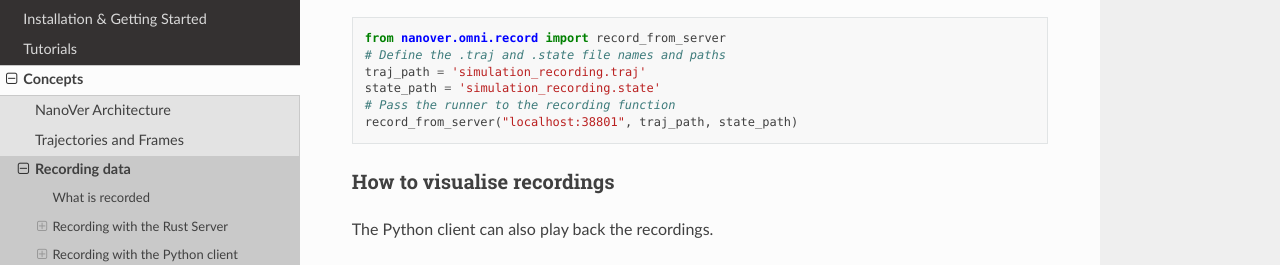
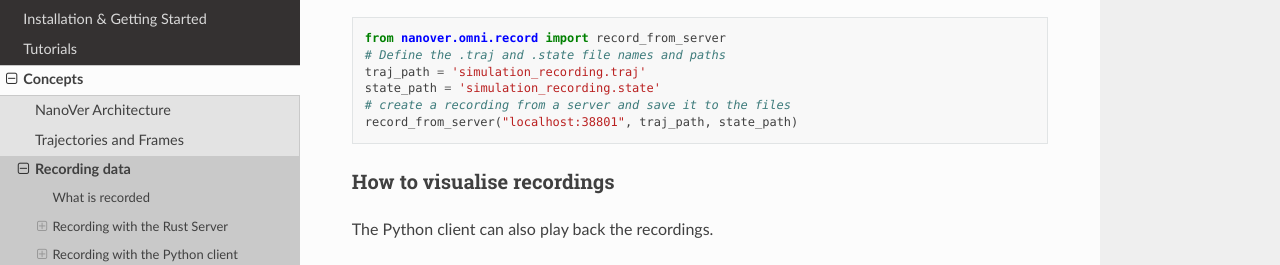
Before and after one commit to IRL2/nanover-docs, a Sphinx documentation site: the page built from source/concepts/recording.rst, in a window 1280 px wide and 900 px high, scrolled down 1710 px. Shown: the part 162-427 px from the top of the window. Built offline with Sphinx 7.4.7 and the Read the Docs theme 2.0.0, drawn with Linux system fonts in a browser that asks for light colours; pages that are not in the unit, such as notebooks, are missing from menus; the version number could not be read and is left out.

```diff
--- a/source/concepts/recording.rst
+++ b/source/concepts/recording.rst
@@ -83,7 +83,7 @@
     # Define the .traj and .state file names and paths
     traj_path = 'simulation_recording.traj'
     state_path = 'simulation_recording.state'
-    # Pass the runner to the recording function
+    # create a recording from a server and save it to the files
     record_from_server("localhost:38801", traj_path, state_path)
 
 How to visualise recordings
```
